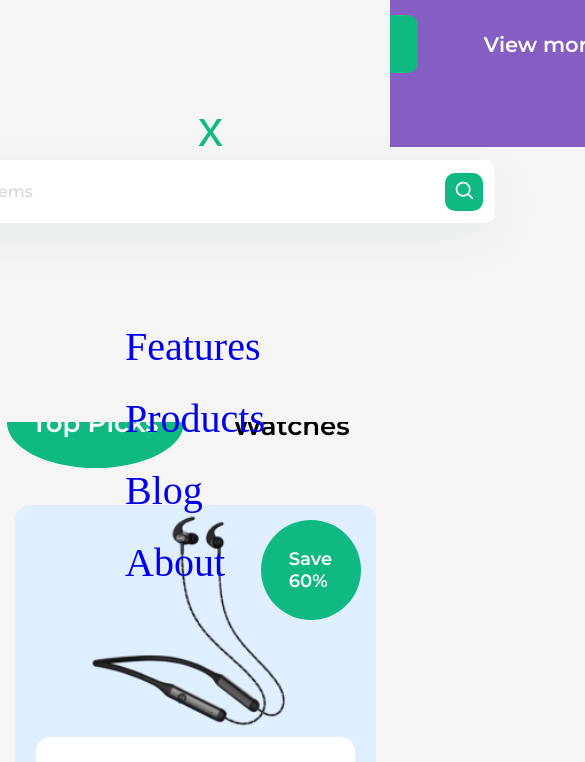
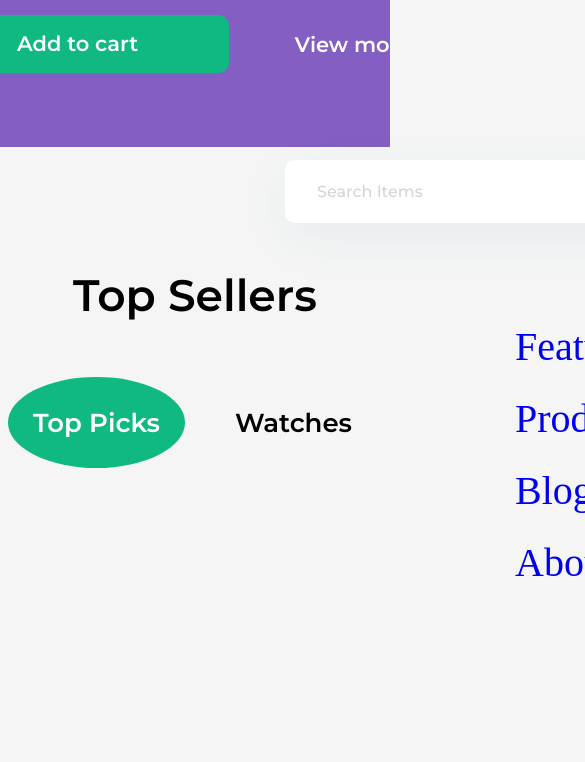
Before and after one commit to Alisa7S/Shopper, a plain HTML site: page index.html in a window 390 px wide. Both pictures are taken after a click on the button "Top Picks". Shown: the part 1522-2284 px from the top of the page, 585 px wide, since content can reach past the window. Drawn offline with Linux system fonts and the light colour scheme.

Commit message:
урок 16,табы

```diff
--- a/adaptive.css
+++ b/adaptive.css
@@ -300,6 +300,9 @@
     }
     .wrapper-5__section__airdrop__right {
         right: 21px;
+    }
+    .arrow-slider {
+        display: none;
     }
     .arrow-slider-1 {
         left: 30px;
--- a/button.css
+++ b/button.css
@@ -19,3 +19,55 @@
 .order-btn:hover{
     background-color: var(--primary-hover);
 }
+
+.tab-section {
+    display: flex;
+    justify-content: center;
+    margin-bottom: 92px;
+    gap: 20px;
+}
+
+.tab-btn {
+    background-color: transparent;
+    width: 177px;
+    height: 91px;
+    font-family: Montserrat;
+    font-size: 26px;
+    font-weight: 600;
+    color: black;
+    position: relative;
+    top: 55px;
+    border: none;
+    transition: all 0.5s ease-out;
+    cursor: pointer;
+    border-radius: 50%;
+}
+
+.tab-btn:hover {
+    background-color: var(--primary);
+    color: #FFF;
+}
+
+.tab-btn.active {
+    background-color: var(--primary);
+    color: #fff;
+}
+
+.wrapper-3__btns__watches{
+    width: 177px;
+    height: 91spx;
+    font-family: Montserrat;
+    font-size: 26px;
+    font-weight: 600;
+    line-height: 32px;
+    letter-spacing: 0em;
+    text-align: center;
+    position: relative;
+    top: 59px;
+    left: 16px;
+}
+.wrapper-3__btns__watches:hover{
+    background-color: var(--primary);
+    color: #FFF;
+    border-radius: 50%;
+}
--- a/index.html
+++ b/index.html
@@ -12,7 +12,7 @@
 </head>
 <body>
     <!-- mobil.menu-->
-    <section class="mobile-menu swing-out-right-bck">
+    <section class="mobile-menu hidden">
         <button class="mobile-menu__close">
             x
         </button>
@@ -154,9 +154,9 @@
 
 <section class="wrapper-3" id="Sellers">
     <p class="wrapper-3__title">Top Sellers</p>
-    <div class="wrapper-3__btns">
-        <button class="wrapper-3__btns__top-picks">Top Picks</button>
-        <button class="wrapper-3__btns__watches">Watches</button>
+    <div class="tab-section">
+        <button class="tab-btn active">Top Picks</button>
+        <button class="tab-btn">Watches</button>
     </div>
     <div class="cards">
         <div class="card">
@@ -226,10 +226,10 @@
 
 <section class="wrapper-4" id="Earphones">
     <p class="wrapper-4__title">Trending Earphones</p>
-    <div class="wrapper-4__btns">
-        <button class="wrapper-4__btns__earbuds">Earbuds</button>
-        <button class="wrapper-4__btns__wireless">Wireless</button>
-        <button class="wrapper-4__btns__wired">Wired</button>
+    <div class="tab-section">
+        <button class="tab-btn active">Earbuds</button>
+        <button class="tab-btn">Wireless</button>
+        <button class="tab-btn">Wired</button>
     </div>
     <div class="cards">
         <div class="card">
@@ -379,5 +379,6 @@
 </section>
 
 </body>
+<script src="./js/tabs.js"></script>
 <script src="./js/main.js"></script>
 </html>
--- /dev/null
+++ b/js/tabs.js
@@ -0,0 +1,93 @@
+
+const SellersCards = document.querySelector('.wrapper-3').querySelector('.cards')
+const EarphonesCards = document.querySelector('.wrapper-4').querySelector('.cards')
+
+const SellersTabBtns = document.querySelector('.wrapper-3').querySelector('.tab-section')
+
+
+SellersTabBtns.addEventListener('click',(event)=> {
+    const target = event.target
+    const tabBtnActive = SellersTabBtns.querySelectorAll('button')
+    tabBtnActive.forEach(btn => {
+        btn.classList.remove('active')
+    })
+    target.classList.add('active')
+    //SellersCards.replaceWith('')
+    if(target.innerText == "Top Picks"){
+        getCards(cardInfoTopPicksList,SellersCards)
+    }else{
+        getCards(cardInfoList,SellersCards)
+    }
+
+})
+
+const EarphonesTabBtns = document.querySelector('.wrapper-4').querySelector('.tab-section')
+
+
+EarphonesTabBtns.addEventListener('click',(event)=> {
+    const target = event.target
+    const tabBtnActive = EarphonesTabBtns.querySelectorAll('button')
+    tabBtnActive.forEach(btn => {
+        btn.classList.remove('active')
+    })
+    target.classList.add('active')
+
+    //getCards(cardInfoList,EarphonesCards)
+})
+
+
+
+const cardInfoTopPicksList = [{
+    cardTitle: "Беспроводные наушники №1",
+    reviews:100,
+    price:32,
+},{
+    cardTitle: "Беспроводные наушники №2",
+    reviews:100,
+    price:95,
+},{
+    cardTitle: "Беспроводные наушники №3",
+    reviews:100,
+    price:132,
+}]
+
+const cardInfoWatchesList = [{
+    cardTitle: "Беспроводные наушники №156",
+    reviews:100,
+    price:32,
+},{
+    cardTitle: "Беспроводные наушники №256",
+    reviews:100,
+    price:95,
+},{
+    cardTitle: "Беспроводные наушники №356",
+    reviews:100,
+    price:132,
+}]
+
+function getCards(cardInfoList, elem){
+    const arr = cardInfoList.forEach(cardInfo => {
+         const tab =
+         `<div class="card">
+         <div class="card__section bg-card-section-color-2">
+         <div class="card__section__save bg-save-color-1">Save <br>60%</div>
+         <img class="card__section__product-img" src="./img/Boat Rockerz 333-1.png" alt="Boat Rockerz 333.png">
+             <div class="card__section__info">
+                 <p class="card__section__info__name">${cardInfo.cardTitle}</p>
+                 <div class="card__section__info__rating">
+                     <img src="./svg/small-star.svg" alt="small-star.svg">
+                     <img src="./svg/small-star.svg" alt="small-star.svg">
+                     <img src="./svg/small-star.svg" alt="small-star.svg">
+                     <img src="./svg/small-star.svg" alt="small-star.svg">
+                     <img src="./svg/small-star.svg" alt="small-star.svg">
+                     <p class="card__section__info__rating__reviews">${cardInfo.reviews} Reviews</p>
+                 </div>
+                 <p class="card__section__info__price">$${cardInfo.price}</p>
+             </div>
+         </div>
+         <button class="card__btn">Add to cart</button>
+     </div>`
+        elem.insertAdjacentHTML('beforeend',tab)
+
+    })
+}
--- a/styles.css
+++ b/styles.css
@@ -14,6 +14,9 @@ html {
   justify-content: center;
 }
 body {
+  display: flex;
+  flex-direction: column;
+  align-items: center;
   width: 100%;
   background-color: var(--primary-bg);
 }
@@ -570,7 +573,6 @@ header {
   align-items: center;
   flex-direction: column;
   position: relative;
-  height: 829px;
   margin-top: 121px;
 }
 .wrapper-3__title {
@@ -582,39 +584,7 @@ header {
   text-align: 0;
   color: #000;
 }
-.wrapper-3__btns {
-  display: flex;
-  justify-content: center;
-  margin-bottom: 92px;
-}
-.wrapper-3__btns__top-picks {
-  background-color: #10b981;
-  border-radius: 100%;
-  width: 177px;
-  height: 91px;
-  font-family: Montserrat;
-  font-size: 26px;
-  font-weight: 600;
-  line-height: 32px;
-  letter-spacing: 0em;
-  color: #ffffff;
-  position: relative;
-  top: 55px;
-  right: 41px;
-}
-.wrapper-3__btns__watches {
-  width: 118px;
-  height: 32px;
-  font-family: Montserrat;
-  font-size: 26px;
-  font-weight: 600;
-  line-height: 32px;
-  letter-spacing: 0em;
-  text-align: left;
-  position: relative;
-  top: 88px;
-  left: 8px;
-}
+
 .cards {
   display: flex;
   gap: 92px;
@@ -781,8 +751,10 @@ header {
 }
 .cards {
   display: flex;
+  width: 1440px;
+  flex-wrap: wrap;
   gap: 92px;
-}
+  }
 .card__section {
   position: relative;
   display: flex;
```
Also changed, not shown: 1 other file.
